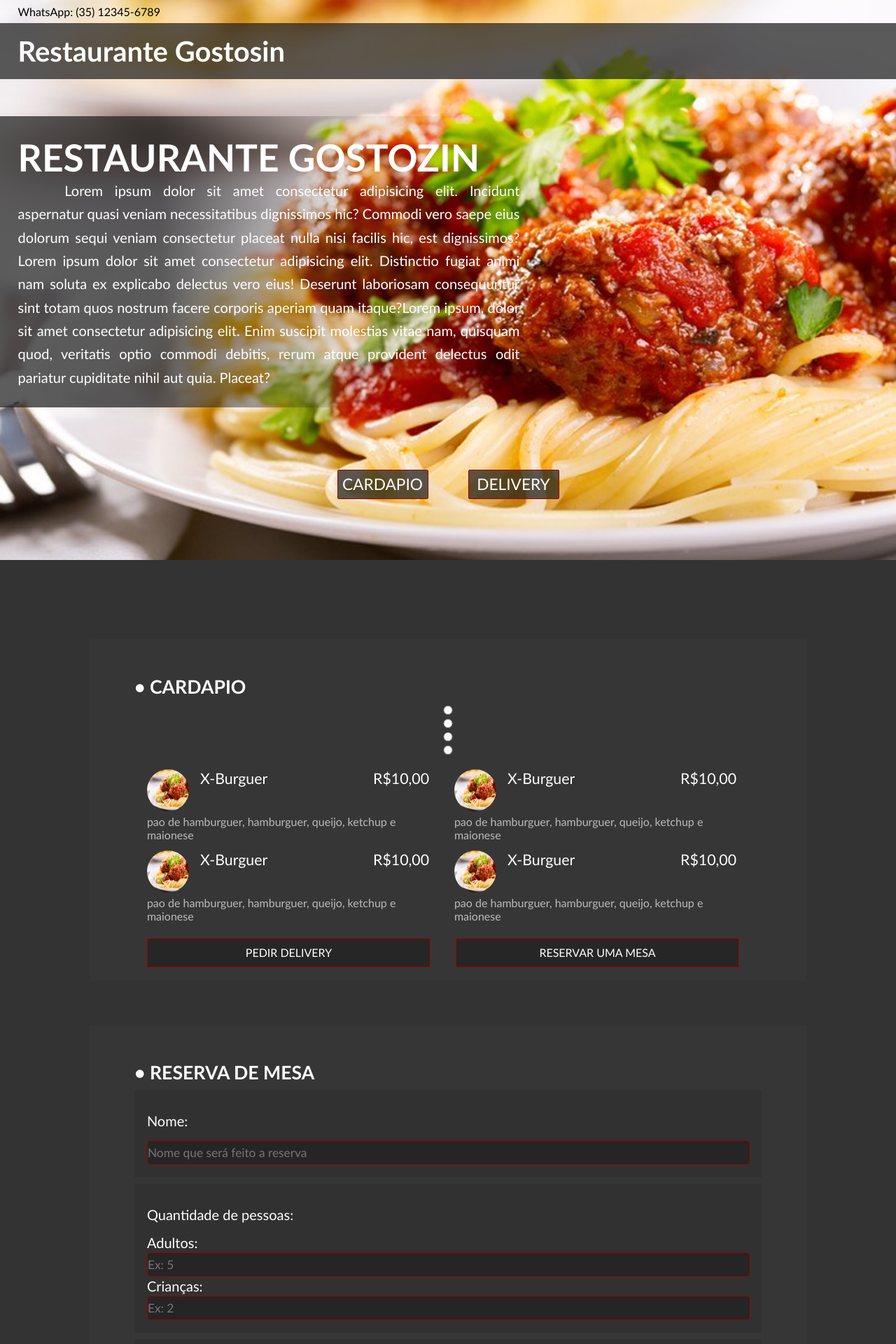
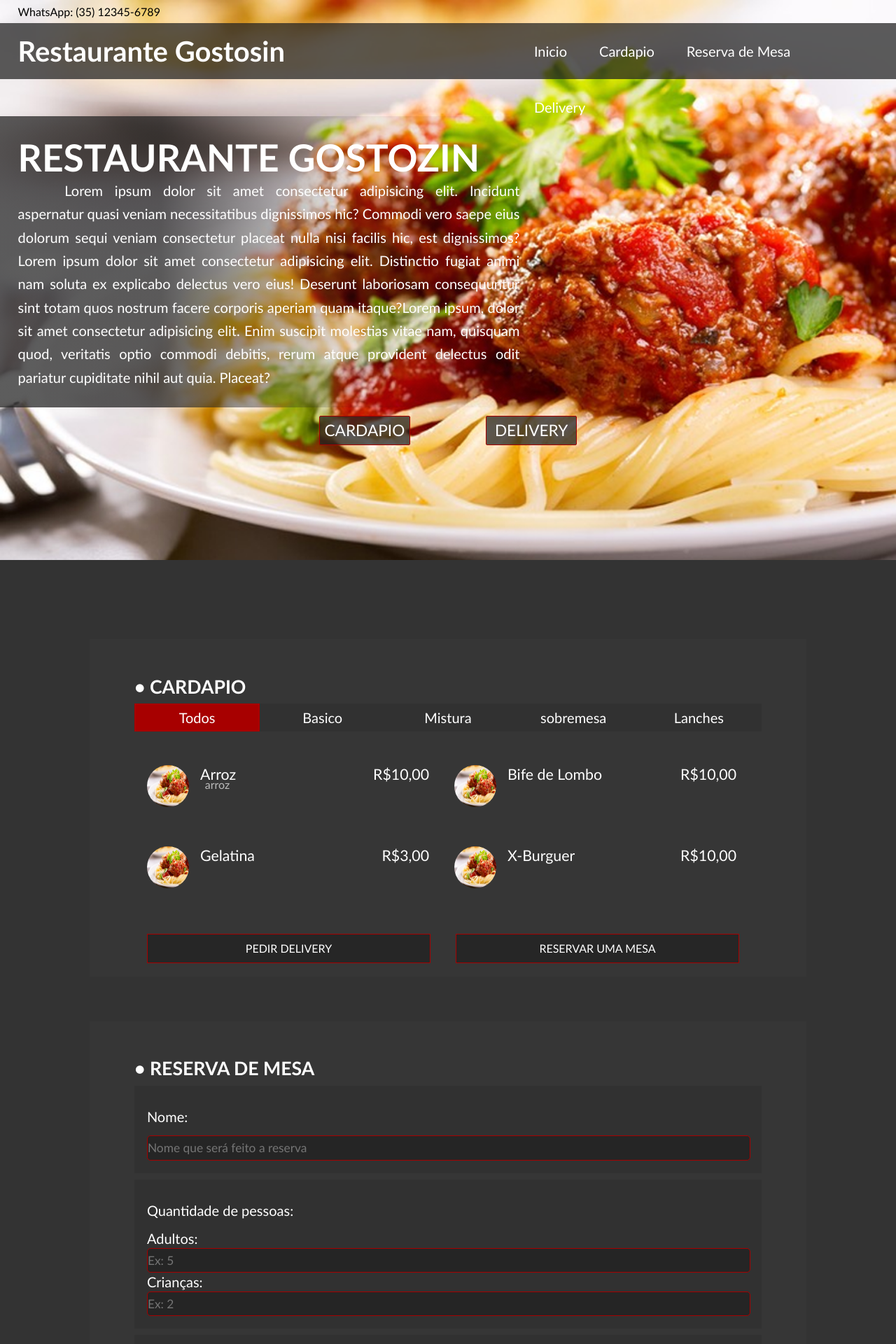
Before and after one commit to CoderGustavo/restaurante-gostosin, a PHP site: page / in a window 1280 px wide. Shown: the top 1920 px of the page at 70% size. Run offline with PHP 8.4, Linux system fonts and the light colour scheme; some libraries are stand-ins or nearby versions.

Commit message:
Atualizando arquivos 1

```diff
--- a/assets/css/style.css
+++ b/assets/css/style.css
@@ -106,13 +106,12 @@ div.div_banner p{
     text-align: justify;
 }
 div.div_banner ul{
-    margin-top: 5%;
+    margin-top: 1%;
     font-size: 17pt;
     width: 100%;
     text-align: center;
 }
 div.div_banner li{
-    margin: 2%;
     height: 5vh;
     line-height: 5vh;
     background: var(--tblack);
@@ -121,13 +120,14 @@ div.div_banner li{
     border-radius: 2px;
     transition: .4s linear;
     text-transform: uppercase;
+
 }
 .div_banner li:hover{
     background: var(--primary);
 }
 div.texto_banner{
     background-image: linear-gradient(to right, var(--tblack) 30%, rgba(34, 34, 34, 0.089), transparent);
-    margin: 13% 40% 0 0%;
+    margin: 13% 40% 0 0;
     padding: 2%;
 }
 nav.menusup .open-mob{
@@ -154,6 +154,39 @@ h3{
 h3::before{
     content: "•";
 }
+.filtro-categorias{
+    display: inline-block;
+    width: 100%;
+}
+.filtro-categorias input{
+    display: none;
+}
+.filtro-categorias input:checked + label{
+    text-decoration: underline;
+}
+.filtro-categorias ul{
+    width: 100% !important;
+    background-color: rgba(0, 0, 0, 0.096);
+    height: 5vh;
+    margin: 0 auto;
+    margin-bottom: 3%;
+}
+.filtro-categorias li{
+    width: 20% !important;
+    line-height: 5vh;
+    height: 5vh;
+    font-size: 15pt;
+    text-align: center;
+    margin: 0 auto!important;
+    cursor: pointer;
+}
+.filtro-categorias .active{
+    background-color: var(--primary);
+    line-height: 5vh;
+    height: 5vh;
+}
+
+
 .topicos ul{
     width: 100%;
     float: left;
@@ -174,6 +207,7 @@ h3::before{
     float: left;
     color: #bbb;
     font-family: 'Times New Roman';
+    margin-left: -11%;
 }
 .topicos img{
     border-radius: 30px;
@@ -213,7 +247,7 @@ input, textarea{
     font-size: 13pt;
     outline: none;
 }
-label{
+.reserva label{
     color: var(--white);
     font-size: 15pt;
     padding: 10vh 0 10vh 0;
@@ -235,7 +269,7 @@ label{
 
 /*Media Queries*/
 /*Menu*/
-@media only screen and (max-width: 1376px) {
+@media only screen and (max-width: 1271px) {
     .mob{
         display: none;
     }
@@ -290,7 +324,7 @@ label{
     nav.menusup h1{
         width: 76%;
         text-align: center;
-        font-size: 25pt;
+        font-size: 18pt;
     }
     .texto_banner{
         display: none;
@@ -325,6 +359,17 @@ label{
     .invi{
         display: none;
     }
+    .filtro-categorias ul{
+       height: 10vh;
+    }
+    .filtro-categorias li{
+        width: 25% !important;
+        height: 5vh;
+    }
+    .topicos{
+        width: 91.5%;
+        margin: 0 1.5% 0 1%;
+    }
     .topicos li{
         width: 100%;
         margin-bottom: 15%;
@@ -337,12 +382,14 @@ label{
         content: "";
     }
     .btns-cardapio li{
-        margin-bottom: 1%;
+        margin-left: 0%;
+        margin-right: 1%;
         height: 8vh;
         line-height: 8vh;
+        margin-bottom: 0;
     }
     .btn-reserva{
-        margin-left: -2%;
-        margin-right: 2.3%;
+        margin-left: 0%;
+        margin-right: 1%;
     }
 }
--- a/assets/js/main.js
+++ b/assets/js/main.js
@@ -33,3 +33,21 @@ $(document).ready(function() {
     }
   });
 });
+
+
+$(document).ready(function(){
+  $(".filtro").click(function(){
+     const value = $(this).attr('data-filter');
+     if(value == "todos"){
+       $('.list-card').show('1000')
+     }else{
+       $('.list-card').not('.'+value).hide('1000');
+       $('.list-card').filter('.'+value).show('1000')
+     }
+  });
+});
+
+$('.filtro').click(function(){
+  $(this).addClass("active").siblings().removeClass('active');
+
+});
--- a/layout/cardapio.html
+++ b/layout/cardapio.html
@@ -3,15 +3,61 @@
     <div class="topicos">
         <h3> Cardapio</h3>
         <div class="filtro-categorias">
-            <input type="radio" name="cat" id="cat_basico">
-            <input type="radio" name="cat" id="cat_mistura">
-            <input type="radio" name="cat" id="cat_salada">
-            <input type="radio" name="cat" id="cat_sobremesa">
+            <ul>
+                <li class="filtro active" data-filter="todos">Todos</li>
+                <li class="filtro" data-filter="basico">Basico</li>
+                <li class="filtro" data-filter="mistura">Mistura</li>
+                <li class="filtro" data-filter="sobremesa">sobremesa</li>
+                <li class="filtro" data-filter="lanches">Lanches</li>
+            </ul>
         </div>
-        <ul>
-            <li>
+        <ul class="prods">
+            <li class="list-card basico">
                 <div class="img">
-                    <img src="assets/images/cardapio/prod1.png" alt="X-Burguer">
+                    <img src="assets/images/cardapio/prod1.png" alt="arroz">
+                </div>
+                <div class="prod">
+                    <p>Arroz</p>
+                </div>
+                <div class="prod-valor">
+                    <p>R$10,00</p>
+                </div>
+                <div class="prod-ingre">
+                </br>
+                    <p>arroz</p>
+                </div>
+            </li>
+            <li class="list-card mistura">
+                <div class="img">
+                    <img src="assets/images/cardapio/prod1.png" alt="bife de lombo">
+                </div>
+                <div class="prod">
+                    <p>Bife de Lombo</p>
+                </div>
+                <div class="prod-valor">
+                    <p>R$10,00</p>
+                </div>
+                <div class="prod-ingre">
+                    <p></p>
+                </div>
+            </li>
+            <li class="list-card sobremesa">
+                <div class="img">
+                    <img src="assets/images/cardapio/prod1.png" alt="gelatina">
+                </div>
+                <div class="prod">
+                    <p>Gelatina</p>
+                </div>
+                <div class="prod-valor">
+                    <p>R$3,00</p>
+                </div>
+                <div class="prod-ingre">
+                    <p></p>
+                </div>
+            </li>
+            <li class="list-card lanches">
+                <div class="img">
+                    <img src="assets/images/cardapio/prod1.png" alt="xBurguer">
                 </div>
                 <div class="prod">
                     <p>X-Burguer</p>
@@ -20,53 +66,12 @@
                     <p>R$10,00</p>
                 </div>
                 <div class="prod-ingre">
-                    <p>pao de hamburguer, hamburguer, queijo, ketchup e maionese</p>
-                </div>
-            </li>
-            <li>
-                <div class="img">
-                    <img src="assets/images/cardapio/prod1.png" alt="X-Burguer">
-                </div>
-                <div class="prod">
-                    <p>X-Burguer</p>
-                </div>
-                <div class="prod-valor">
-                    <p>R$10,00</p>
-                </div>
-                <div class="prod-ingre">
-                    <p>pao de hamburguer, hamburguer, queijo, ketchup e maionese</p>
-                </div>
-            </li>
-            <li>
-                <div class="img">
-                    <img src="assets/images/cardapio/prod1.png" alt="X-Burguer">
-                </div>
-                <div class="prod">
-                    <p>X-Burguer</p>
-                </div>
-                <div class="prod-valor">
-                    <p>R$10,00</p>
-                </div>
-                <div class="prod-ingre">
-                    <p>pao de hamburguer, hamburguer, queijo, ketchup e maionese</p>
-                </div>
-            </li>
-            <li>
-                <div class="img">
-                    <img src="assets/images/cardapio/prod1.png" alt="X-Burguer">
-                </div>
-                <div class="prod">
-                    <p>X-Burguer</p>
-                </div>
-                <div class="prod-valor">
-                    <p>R$10,00</p>
-                </div>
-                <div class="prod-ingre">
-                    <p>pao de hamburguer, hamburguer, queijo, ketchup e maionese</p>
+                    <p></p>
                 </div>
             </li>
         </ul>
-        <ul class="btns-cardapio">
+        <div class="btns-cardapio">
+            <ul>
                 <a href="#">
                     <li>Pedir Delivery</li>
                 </a>
@@ -75,4 +80,6 @@
                 </a>
             </ul>
         </div>
+
     </div>
+</div>
```
Lines whose indentation alone changed are shown as unchanged.
